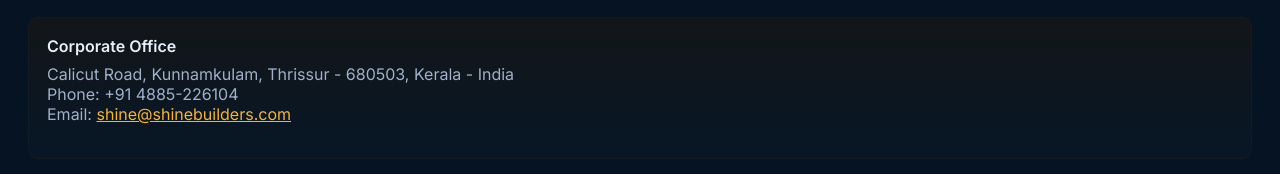
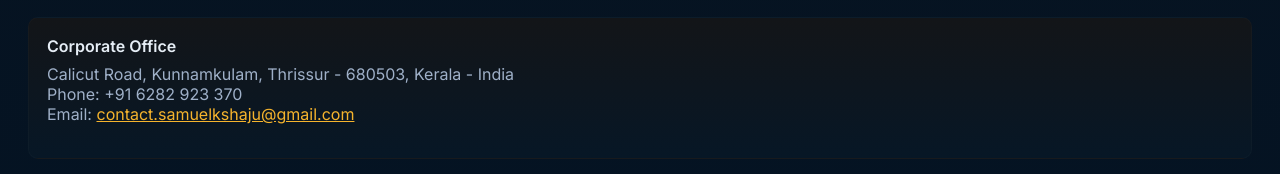
Before and after one commit to samuelkshaju/Achary-Designs, a plain HTML site: page index.html in a window 1280 px wide. Shown: the part 2876-3050 px from the top of the page. Drawn offline with Linux system fonts and the light colour scheme.

Commit message:
Your commit message here

```diff
--- a/index.html
+++ b/index.html
@@ -682,7 +682,7 @@
       <div style="display:flex;gap:20px;margin-top:12px;flex-wrap:wrap">
         <div class="card" style="flex:1;min-width:260px">
           <strong style="color:var(--ink)">Corporate Office</strong>
-          <p style="color:var(--muted);margin-top:8px">Calicut Road, Kunnamkulam, Thrissur - 680503, Kerala - India<br>Phone: +91 4885-226104<br>Email: <a href="mailto:shine@shinebuilders.com">shine@shinebuilders.com</a></p>
+          <p style="color:var(--muted);margin-top:8px">Calicut Road, Kunnamkulam, Thrissur - 680503, Kerala - India<br>Phone: +91 6282 923 370<br>Email: <a href="mailto:contact.samuelkshaju@gmail.com">contact.samuelkshaju@gmail.com</a></p>
         </div>
       </div>
 
```
